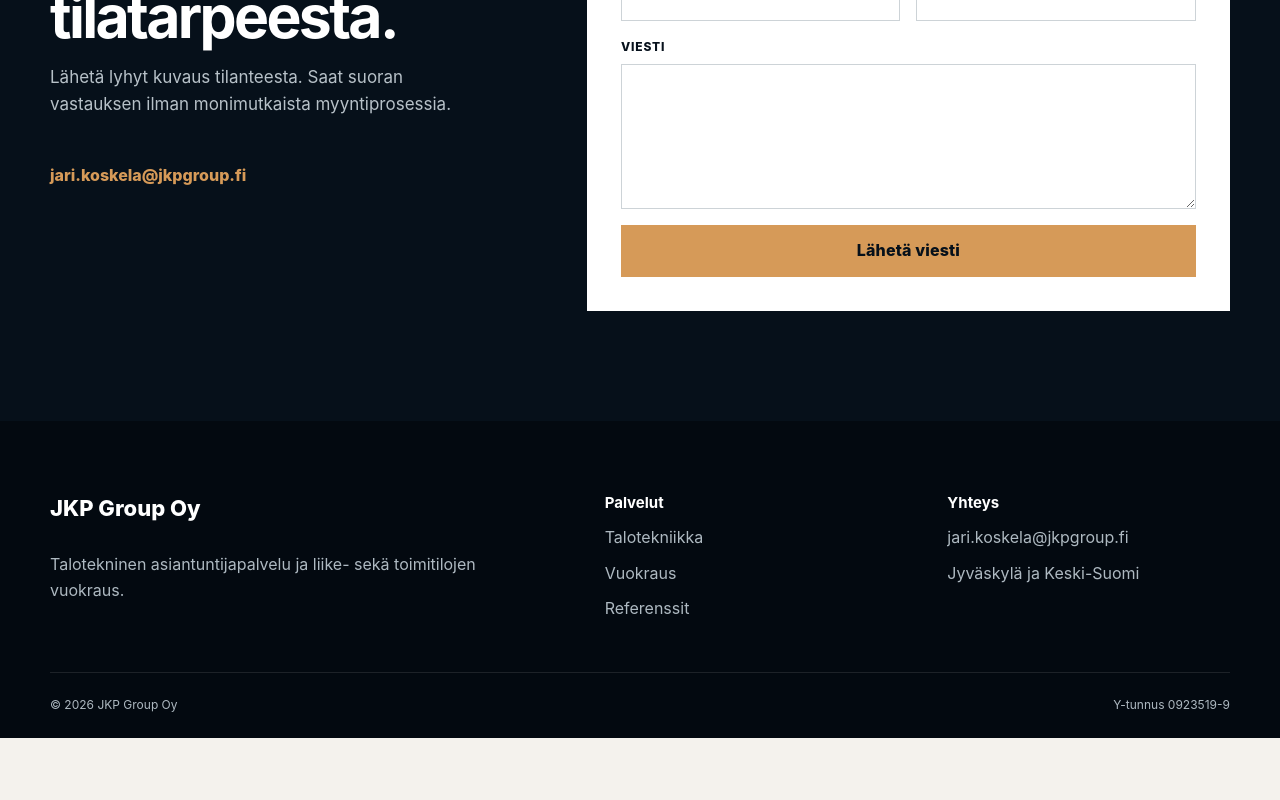
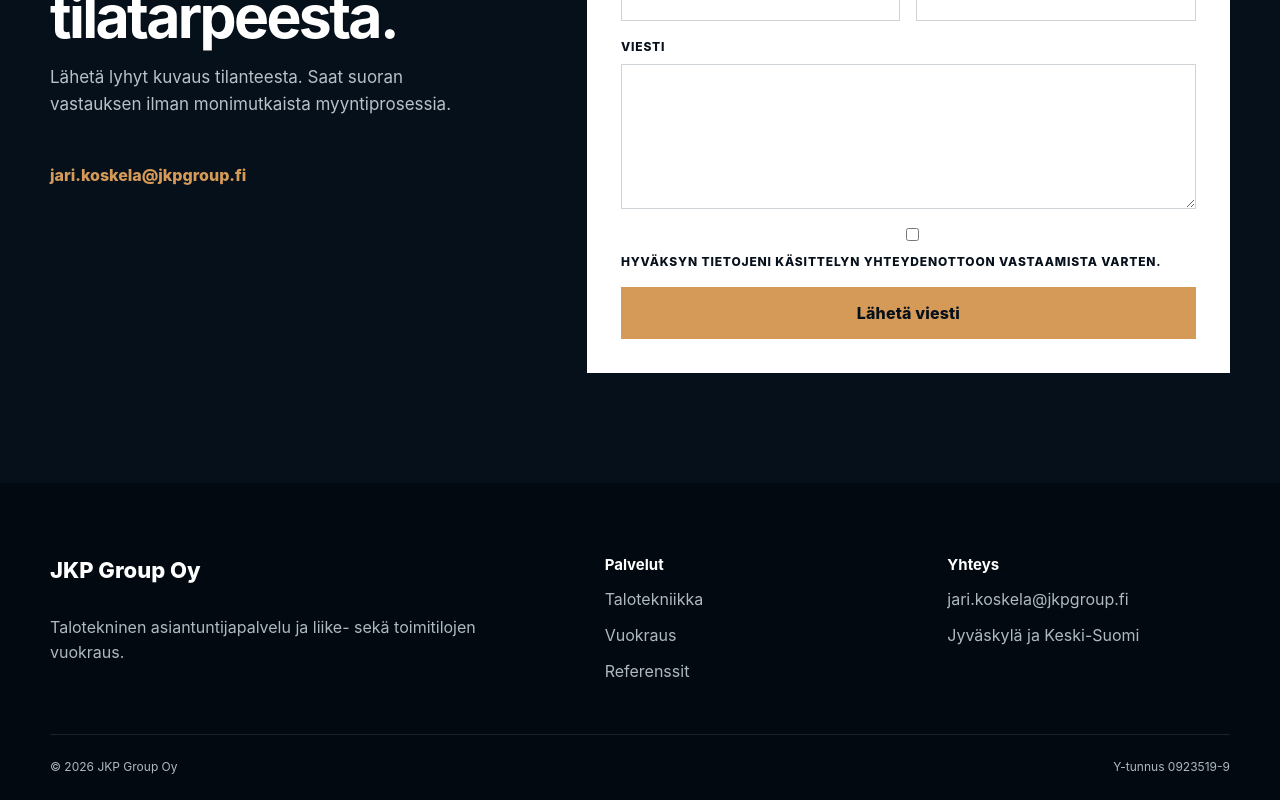
Before and after one commit to Jambovisuaalit/vido-social-frontend, a Next.js app: page / in a window 1280 px wide. Shown: the part 3311-4111 px from the top of the page. Before the commit the page ends 4049 px from the top, so only its background shows below. Built offline with nearby package versions, Linux system fonts and the light colour scheme; no server answers.

Commit message:
fix(jkp): require privacy consent on contact form

```diff
--- a/components/ContactForm.tsx
+++ b/components/ContactForm.tsx
@@ -24,6 +24,7 @@
       const payload = (await response.json()) as { message?: string };
       if (!response.ok) throw new Error(payload.message || "Viestin lähetys epäonnistui.");
       form.reset();
+      startedAt.current = Date.now();
       setStatus("success");
       setMessage("Kiitos. Viesti on vastaanotettu.");
     } catch (error) {
@@ -44,6 +45,10 @@
       </div>
       <label>Viesti<textarea name="message" required minLength={10} maxLength={3000} rows={6} /></label>
       <label className="honeypot" aria-hidden="true">Verkkosivu<input name="website" tabIndex={-1} autoComplete="off" /></label>
+      <label>
+        <input name="privacyConsent" type="checkbox" value="Hyväksytty" required />
+        Hyväksyn tietojeni käsittelyn yhteydenottoon vastaamista varten.
+      </label>
       <button className="button button-submit" type="submit" disabled={status === "loading"}>
         {status === "loading" ? "Lähetetään…" : "Lähetä viesti"}
       </button>
```
